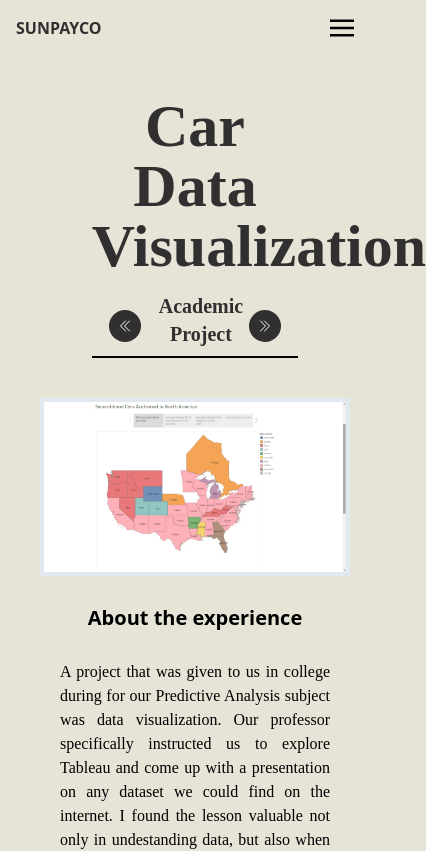
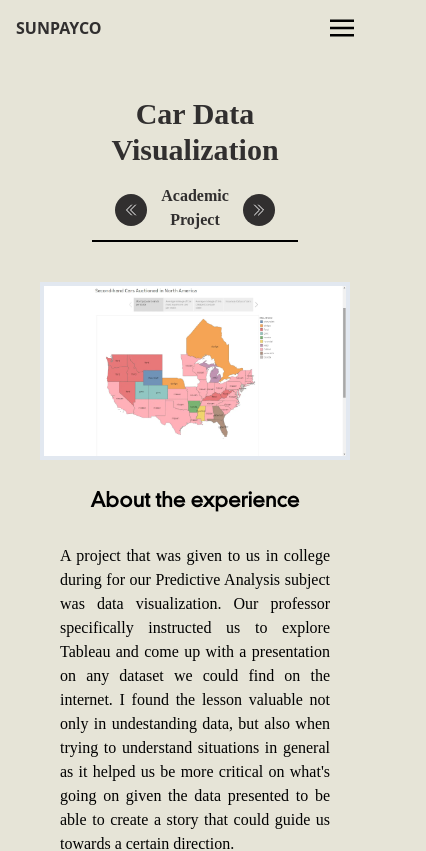
Before and after one commit to jSunpayco/julian-sunpayco, a Vue app: page /experience/car-data-viz in a window 390 px wide. Shown: the top 851 px of the page, 426 px wide, since content can reach past the window. Built offline with nearby package versions, Linux system fonts and the light colour scheme.

Commit message:
Experiences styling fix
Works page responsiveness
Work item description title fix font change

```diff
--- a/src/style.css
+++ b/src/style.css
@@ -52,7 +52,7 @@
   }
 
   .worksTitle {
-    @apply text-6xl font-bold text-customJet align-middle text-center w-full md:mt-0;
+    @apply text-3xl xs:text-6xl font-bold text-customJet align-middle text-center w-full md:mt-0;
   }
 
   .workGridContainer {
--- a/src/views/WorkView.vue
+++ b/src/views/WorkView.vue
@@ -42,11 +42,11 @@ const nextArtist = getNext()
                 </h1>
                 <div class="flex flex-row justify-center px-2 py-2 items-end">
                     <router-link :to="{name:'Experience', params:{title:prevArtist}, query:{page:'prev'}}">
-                        <button class="w-8 h-8 bg-customJet mr-3 rounded-full hover:scale-125 transition-all" aria-label="PreviousWork">
+                        <button class="w-8 h-8 bg-customJet rounded-full hover:scale-125 transition-all" aria-label="PreviousWork">
                             <svg xmlns="http://www.w3.org/2000/svg" fill="none" viewBox="0 0 24 24" stroke-width="1.5" stroke="currentColor" class="w-4 h-4 mx-auto text-white"><path stroke-linecap="round" stroke-linejoin="round" d="M18.75 19.5l-7.5-7.5 7.5-7.5m-6 15L5.25 12l7.5-7.5" /></svg>
                         </button>
                     </router-link>
-                    <h2 class="worksTitle text-xl mt-2 w-1/2">{{myWork.type}}</h2>
+                    <h2 class="worksTitle text-base xs:text-xl mt-2 w-1/2">{{myWork.type}}</h2>
                     <router-link :to="{name:'Experience', params:{title:nextArtist}, query:{page:'next'}}">
                         <button class="w-8 h-8 bg-customJet rounded-full hover:scale-125 transition-all" aria-label="NextWork">
                             <svg xmlns="http://www.w3.org/2000/svg" fill="none" viewBox="0 0 24 24" stroke-width="1.5" stroke="currentColor" class="w-4 h-4 mx-auto text-white"><path stroke-linecap="round" stroke-linejoin="round" d="M11.25 4.5l7.5 7.5-7.5 7.5m-6-15l7.5 7.5-7.5 7.5" /></svg>
@@ -64,7 +64,7 @@ const nextArtist = getNext()
                 <h3 id="neuzeit" class="detailInfoTitle text-center mt-5 hidden xl:block">About the experience</h3>
 
                 <div class="detailInfoContainer">
-                    <h3 class="detailInfoTitle block xl:hidden">About the experience</h3>
+                    <h3 id="neuzeit" class="detailInfoTitle block xl:hidden">About the experience</h3>
                     <p id="butler" class="mb-0 text-justify px-5">
                         {{myWork.description}}
                         <a v-if="myWork.repo" :href="myWork.repo" target="_blank" class="underline">
```
